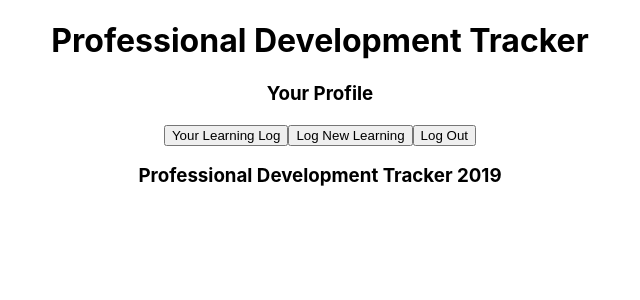
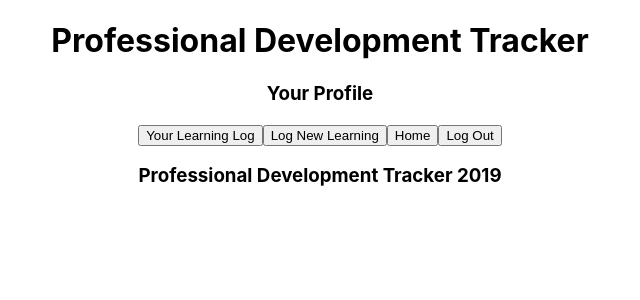
Before and after one commit to cyantis/prof_dev_tracker_v3, a React (Create React App) app in the folder pdt-app/: page / in a window 1280 px wide. Shown: the top 300 px of the page, without its empty margins (320-960 px from the left). Built offline with nearby package versions, Linux system fonts and the light colour scheme; sample sign-in values are in the browser's storage.

Commit message:
adds Home button to TopNav component

```diff
--- a/pdt-app/src/components/layoutComponents/TopNav.js
+++ b/pdt-app/src/components/layoutComponents/TopNav.js
@@ -9,6 +9,7 @@ class TopNav extends React.Component {
       <div className="TopNav">
         <Button url='/learning' text='Your Learning Log' />
         <Button url='/events/new' text='Log New Learning' />
+        <Button url='/home' text='Home' />
         <a onClick={logOut}><button>Log Out</button></a>
       </div>
     )
```
Also changed, not shown: 1 other file (tests, documents, lock files or other folders).
